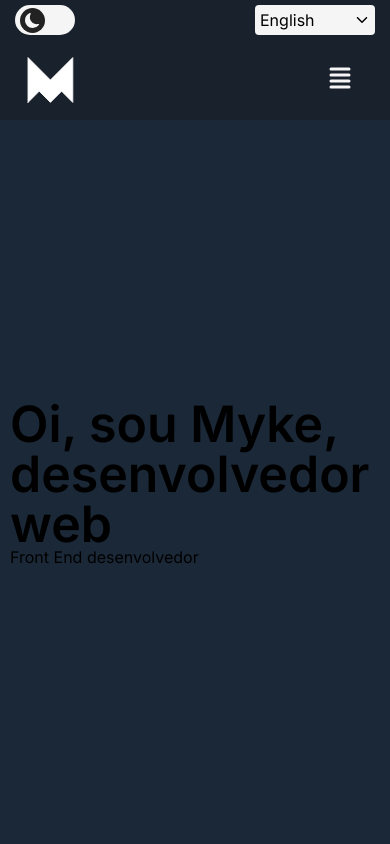
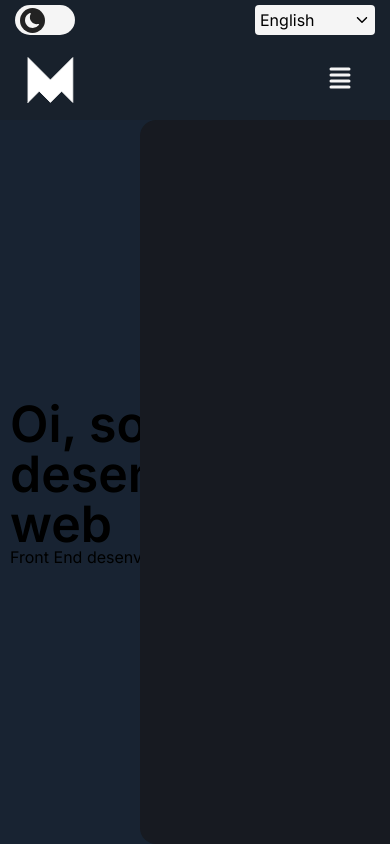
Before and after one commit to myke-vida-de-macedo/portifolio, a React (Create React App) app: page /home in a window 390 px wide. Both pictures are taken after a click on the button 340 px from the left and 80 px from the top of the page. Built offline with nearby package versions, Linux system fonts and the light colour scheme.

Commit message:
feat:criei um contecto par o modal, e animação falta, implementar os botões

```diff
--- /dev/null
+++ b/src/Provider/Modal/index.tsx
@@ -0,0 +1,42 @@
+import { createContext, ReactNode, useContext, useState } from "react"
+
+interface IPropsModalProvider {
+    children:ReactNode
+}
+
+interface IPropsModalContext {
+    leaveModal:boolean;
+    animationModal:boolean;
+    openOrClose:() => void;
+}
+
+const ModalContext = createContext<IPropsModalContext>({} as IPropsModalContext)
+
+export const ModalProvider = ( { children }:IPropsModalProvider ) => {
+
+    const [ leaveModal, setLeaveModal ] = useState<boolean>(false)
+    const [ animationModal, setAnimationModal ] = useState<boolean>(false)
+
+    const openOrClose = () => {
+
+        if( !leaveModal){
+            setAnimationModal(true)
+            setLeaveModal(true)
+        }else{
+            setAnimationModal(false)
+            setTimeout(()=>{ setLeaveModal(false) },400)
+        }
+    }
+
+    return(
+        <ModalContext.Provider value={{
+            leaveModal,
+            animationModal,
+            openOrClose
+        }}>
+            { children }
+        </ModalContext.Provider>
+    )
+}
+
+export const useModal = () => useContext(ModalContext)
--- a/src/Provider/index.tsx
+++ b/src/Provider/index.tsx
@@ -1,11 +1,12 @@
 import { ReactNode } from "react"
+import { ModalProvider } from "./Modal"
 
 interface IPropsProvider {
     children:ReactNode
 }
 
 export const Provider = ( { children }:IPropsProvider ) => (
-    <>
+    <ModalProvider>
         { children }
-    </>
+    </ModalProvider>
 )
--- a/src/components/Header/components/Modal/index.tsx
+++ b/src/components/Header/components/Modal/index.tsx
@@ -1,10 +1,23 @@
 import { Styled } from "./style"
+import { motion } from "framer-motion"
+import { useModal } from "../../../../Provider/Modal"
 
 const Modal = () => {
 
+    const { animationModal } = useModal()
+
     return(
-        <Styled>
+        <Styled
+            initial={{opacity:0}}
+            animate={{opacity:1}}
+        >
+            <motion.div className="modal"
+                initial={animationModal ? {scaleX:0} : {scaleX:1}}
+                animate={animationModal ? {scaleX:1} : {scaleX:0}}
+                transition={{duration:0.4}}
+            >
 
+            </motion.div>
         </Styled>
     )
 }
--- a/src/components/Header/components/Modal/style.ts
+++ b/src/components/Header/components/Modal/style.ts
@@ -2,5 +2,31 @@ import styled from "styled-components"
 import { motion } from "framer-motion"
 
 export const Styled = styled(motion.div)`
+    box-sizing: border-box;
 
+    position: fixed;
+    top: 120px;
+    right: 0;
+
+    width: 100%;
+    height: calc(100vh - 120px);
+
+    display: flex;
+    justify-content: flex-end;
+
+    background-color: rgba(2,2,2,0.1);
+
+    .modal{
+        width: 250px;
+        height: calc(100vh - 120px);
+
+        border-radius: 16px 0px 0px 16px;
+
+        background-color: #171a21;
+
+    }
+
+    @media(min-width:620px){
+        display: none;
+    }
 `
--- a/src/components/Header/index.tsx
+++ b/src/components/Header/index.tsx
@@ -8,8 +8,16 @@ import Nav from "./components/Nav"
 import { Styled } from "./style"
 
 import { HiViewList } from 'react-icons/hi';
+import { useModal } from "../../Provider/Modal"
 
 const Header = () => {
+
+    const {
+        leaveModal,
+        openOrClose
+    } = useModal()
+
+
 
     return (
         <Styled>
@@ -45,11 +53,12 @@ const Header = () => {
                 <Button
                     axle="x"
                     negative="100%"
-                    onClick={()=>{}}
+                    onClick={openOrClose}
                     mediaQuerry="620px"
                 >
                     <HiViewList size={30}/>
                 </Button>
+                {leaveModal&&<Modal/>}
             </Limiter>
         </Styled>
     )
```
